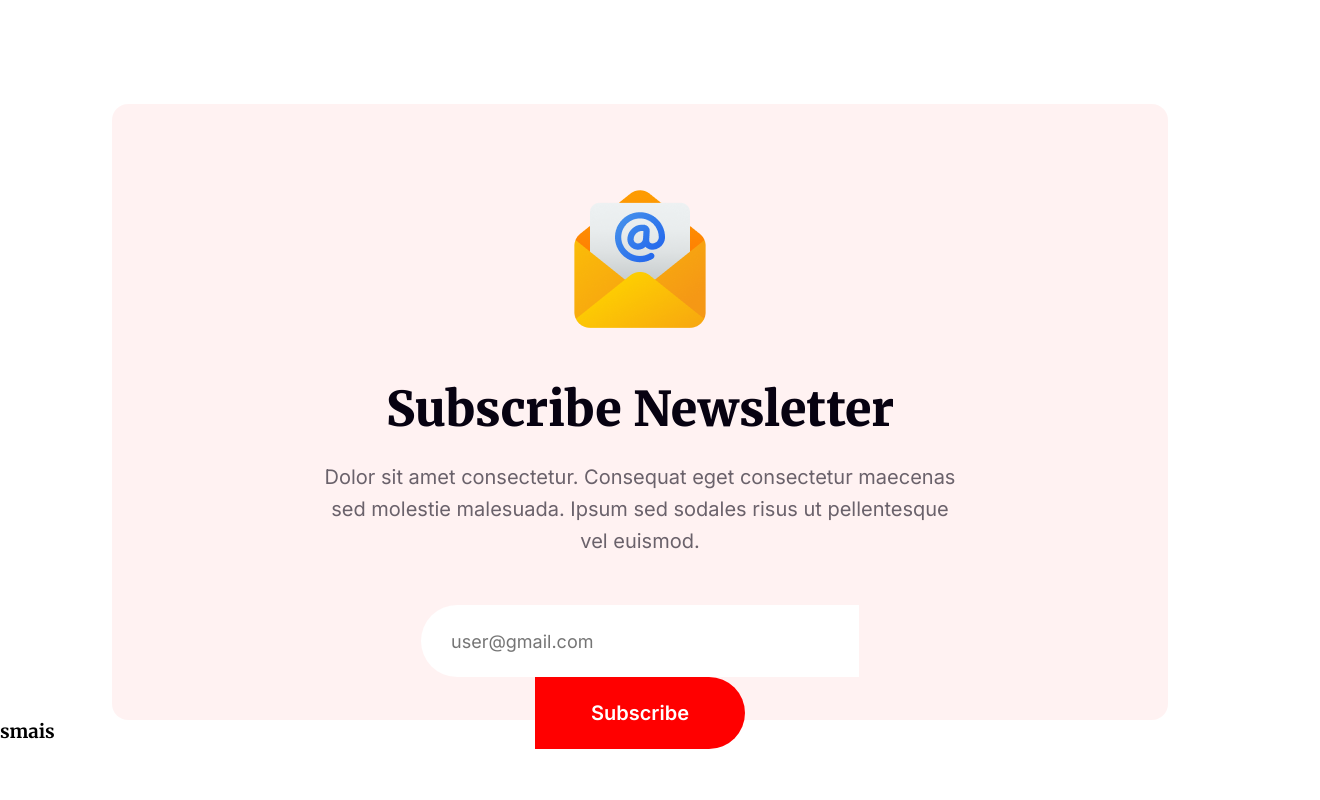
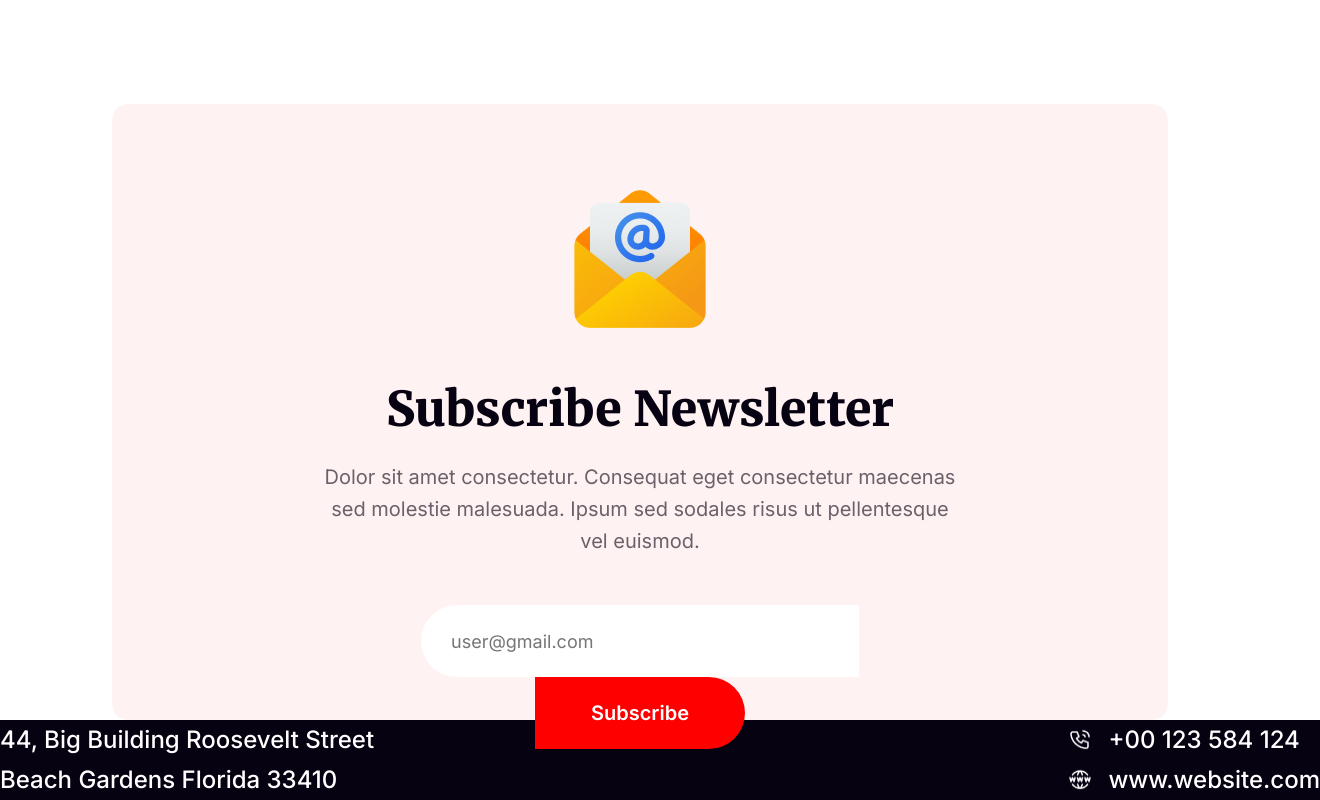
Before and after one commit to smais007/happy-new-year, a plain HTML site: page index.html in a window 1280 px wide. Shown: the part 6601-7401 px from the top of the page, 1320 px wide, since content can reach past the window. Before the commit the page ends 7350 px from the top, so only its background shows below. Drawn offline with Linux system fonts and the light colour scheme.

Commit message:
some issue fiexd

```diff
--- a/assets/style/style.css
+++ b/assets/style/style.css
@@ -559,7 +559,51 @@ form {
 
 
 /*-----Footer------*/
+
+footer{
+    background: #070211;
+}
 .footer-container {
     background: #070211;
+    width: 1600px;
 
 }
+
+.top-footer{
+    display: flex;
+    flex-direction: row;
+    align-items: center;
+    justify-content: space-between;
+}
+
+.contac-info{
+    display: flex;
+    flex-direction: row;
+    align-items: center;
+}
+
+.location p{
+    color: #FFF;
+font-family: Inter;
+font-size: 24px;
+font-style: normal;
+font-weight: 500;
+line-height: 40px; /* 166.667% */
+}
+
+.contac-info p{
+    color: #FFF;
+    padding-left: 16px;
+font-family: Inter;
+font-size: 24px;
+font-style: normal;
+font-weight: 500;
+line-height: 40px; /* 166.667% */
+}
+
+.contac-info img{
+    width: 24px;
+height: 24px;
+flex-shrink: 0;
+
+}
--- a/index.html
+++ b/index.html
@@ -133,7 +133,26 @@
         </section>
     </main>
     <footer>
-        <h3>smais</h3>
+        <section class="container footer-container">
+
+            <div class="top-footer">
+                <div class="location">
+                    <p>44, Big Building Roosevelt Street <br>
+                        Beach Gardens Florida 33410</p>
+                </div>
+                <div class="contact">
+                    <div class="contac-info">
+                        <img src="assets/images/Call.png" alt="">
+                        <p>+00 123 584 124</p>
+                    </div>
+                    <div class="contac-info">
+                        <img src="assets/images/Website.png" alt="">
+                        <p>www.website.com</p>
+                    </div>
+                </div>
+            </div>
+
+        </section>
     </footer>
 </body>
 
```
